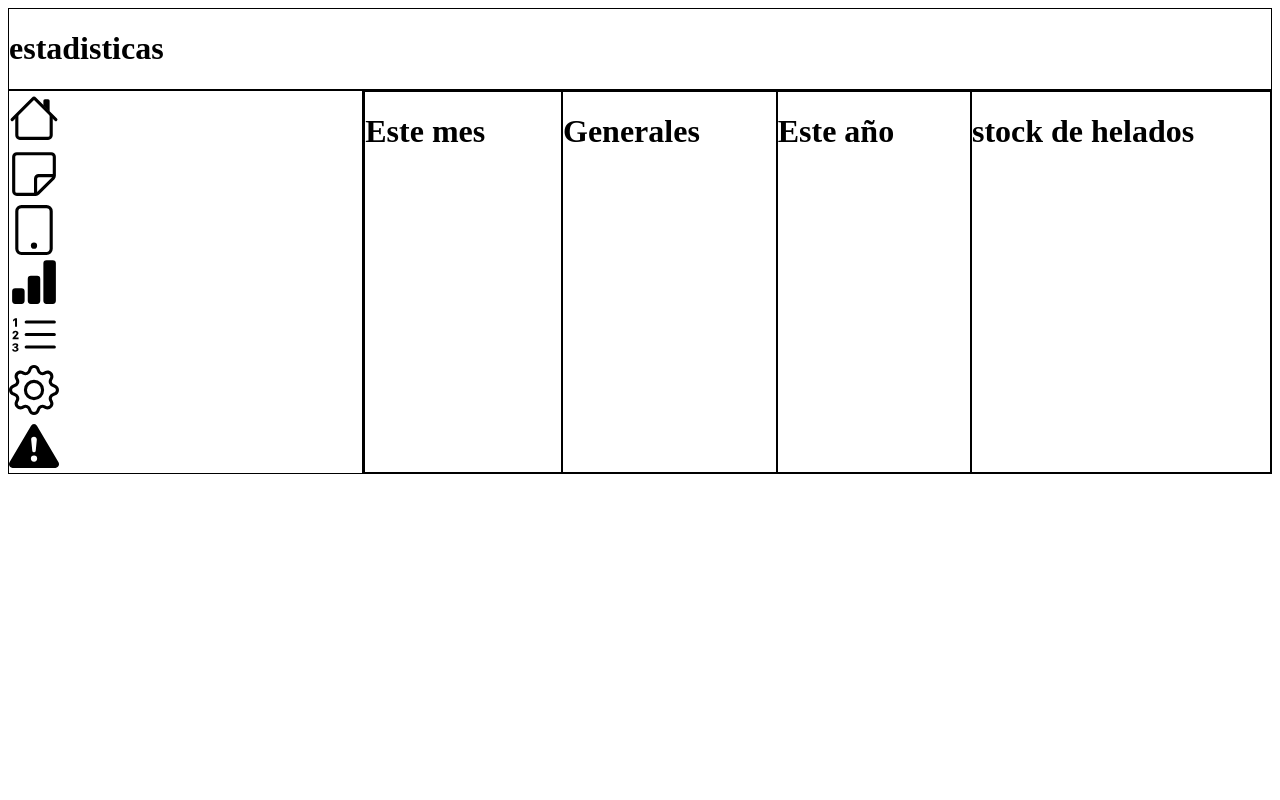
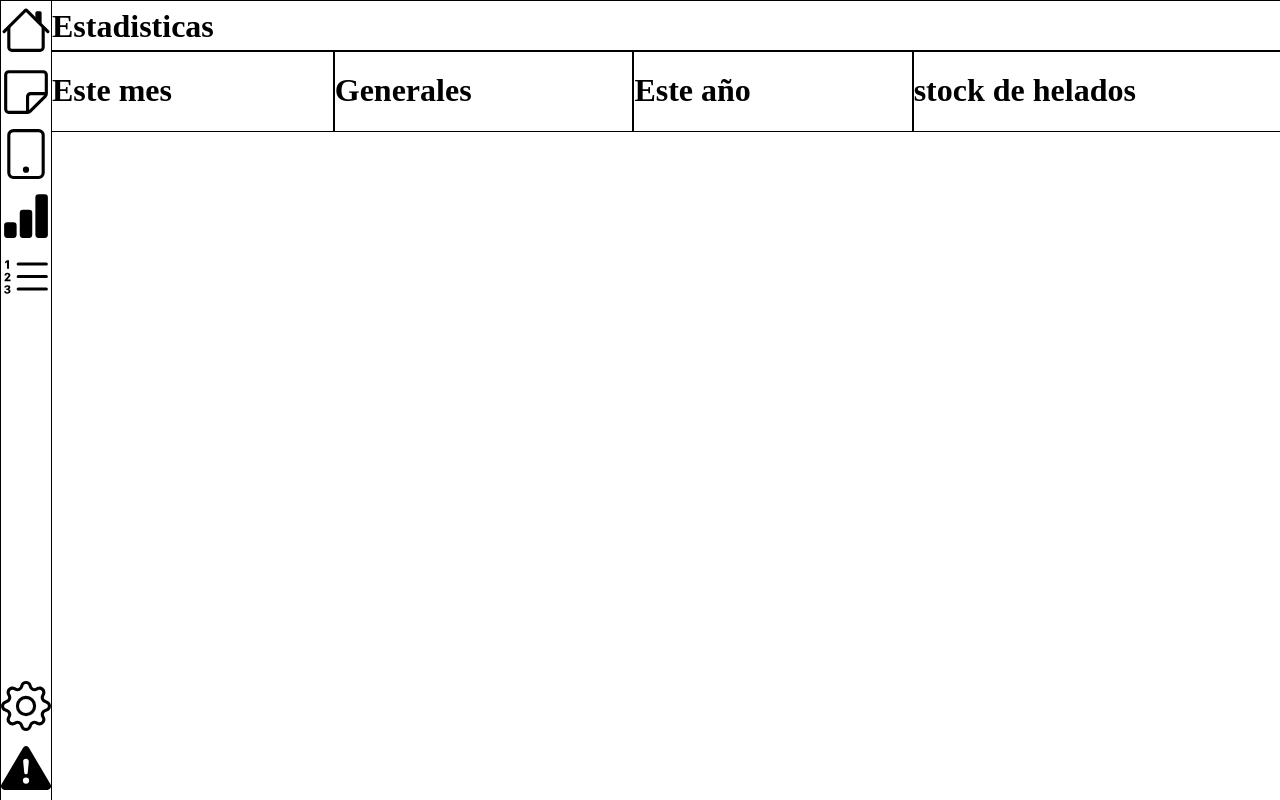
Before and after one commit to SoloFausto/El-Comerciante, a PHP site: page /estadisticas.php in a window 1280 px wide. Run offline with PHP 8.4, Linux system fonts and the light colour scheme; some libraries are stand-ins or nearby versions.

Commit message:
Update estadisticas.php

```diff
--- a/view/dolcezzainterfaces/personal/estadisticas/estadisticas.php
+++ b/view/dolcezzainterfaces/personal/estadisticas/estadisticas.php
@@ -11,7 +11,7 @@
 
 <body>
 <div class="title">
-    <h1>estadisticas</h1>
+    <h1>Estadisticas</h1>
   </div>
 <div class="page">
 <div class="content">
@@ -24,79 +24,108 @@
   <div class="icon">
     <a href="inicio.php">
     <div>
-      <svg xmlns="http://www.w3.org/2000/svg" width="50" height="54" fill="black" class="bi bi-house" viewBox="0 0 16 16">
+      <svg xmlns="http://www.w3.org/2000/svg" width="50" height="58" fill="black" class="bi bi-house" viewBox="0 0 16 16">
         <path fill-rule="evenodd" d="M2 13.5V7h1v6.5a.5.5 0 0 0 .5.5h9a.5.5 0 0 0 .5-.5V7h1v6.5a1.5 1.5 0 0 1-1.5 1.5h-9A1.5 1.5 0 0 1 2 13.5zm11-11V6l-2-2V2.5a.5.5 0 0 1 .5-.5h1a.5.5 0 0 1 .5.5z"/>
         <path fill-rule="evenodd" d="M7.293 1.5a1 1 0 0 1 1.414 0l6.647 6.646a.5.5 0 0 1-.708.708L8 2.207 1.354 8.854a.5.5 0 1 1-.708-.708L7.293 1.5z"/>
       </svg>
 
     </div>
+    </a>
   </div>
 
   <div class="icon">
     <a href="../comandas/comanda.php">
-    <div class="notes">
-      <svg xmlns="http://www.w3.org/2000/svg" width="50" height="auto" fill="black" class="bi bi-sticky" viewBox="0 0 16 16">
+    <div>
+      <svg xmlns="http://www.w3.org/2000/svg" width="50" height="58" fill="black" class="bi bi-sticky" viewBox="0 0 16 16">
         <path d="M2.5 1A1.5 1.5 0 0 0 1 2.5v11A1.5 1.5 0 0 0 2.5 15h6.086a1.5 1.5 0 0 0 1.06-.44l4.915-4.914A1.5 1.5 0 0 0 15 8.586V2.5A1.5 1.5 0 0 0 13.5 1h-11zM2 2.5a.5.5 0 0 1 .5-.5h11a.5.5 0 0 1 .5.5V8H9.5A1.5 1.5 0 0 0 8 9.5V14H2.5a.5.5 0 0 1-.5-.5v-11zm7 11.293V9.5a.5.5 0 0 1 .5-.5h4.293L9 13.793z"/>
       </svg>
+    </div>
+    </a>
+  </div>
 
-  </div>
   <div class="icon">
+    <div>
     <a href="../dispositivosVinculados/dispositivos.php">
-      <svg xmlns="http://www.w3.org/2000/svg" width="50" height="auto" fill="black" class="bi bi-tablet" viewBox="0 0 16 16">
+      <svg xmlns="http://www.w3.org/2000/svg" width="50" height="58" fill="black" class="bi bi-tablet" viewBox="0 0 16 16">
         <path d="M12 1a1 1 0 0 1 1 1v12a1 1 0 0 1-1 1H4a1 1 0 0 1-1-1V2a1 1 0 0 1 1-1h8zM4 0a2 2 0 0 0-2 2v12a2 2 0 0 0 2 2h8a2 2 0 0 0 2-2V2a2 2 0 0 0-2-2H4z"/>
         <path d="M8 14a1 1 0 1 0 0-2 1 1 0 0 0 0 2z"/>
       </svg>
       </div>
+      </a>
+  </div>
+
   <div class="icon">
     <a href="../estadisticas/estadisticas.php">
-    <div class="estadisticas1">
-    <svg xmlns="http://www.w3.org/2000/svg" width="50" height="auto" fill="black" class="bi bi-bar-chart-fill" viewBox="0 0 16 16">
+    <div>
+    <svg xmlns="http://www.w3.org/2000/svg" width="50" height="58" fill="black" class="bi bi-bar-chart-fill" viewBox="0 0 16 16">
       <path d="M1 11a1 1 0 0 1 1-1h2a1 1 0 0 1 1 1v3a1 1 0 0 1-1 1H2a1 1 0 0 1-1-1v-3zm5-4a1 1 0 0 1 1-1h2a1 1 0 0 1 1 1v7a1 1 0 0 1-1 1H7a1 1 0 0 1-1-1V7zm5-5a1 1 0 0 1 1-1h2a1 1 0 0 1 1 1v12a1 1 0 0 1-1 1h-2a1 1 0 0 1-1-1V2z"/>
     </svg>
     </div>
+    </a>
+  </div>
+
   <div class="icon">
     <a href="#">
-    <div class="comandas1">
-    <svg xmlns="http://www.w3.org/2000/svg" width="50" height="50" fill="black" class="bi bi-list-ol" viewBox="0 0 16 16">
+    <div>
+    <svg xmlns="http://www.w3.org/2000/svg" width="50" height="58" fill="black" class="bi bi-list-ol" viewBox="0 0 16 16">
       <path fill-rule="evenodd" d="M5 11.5a.5.5 0 0 1 .5-.5h9a.5.5 0 0 1 0 1h-9a.5.5 0 0 1-.5-.5zm0-4a.5.5 0 0 1 .5-.5h9a.5.5 0 0 1 0 1h-9a.5.5 0 0 1-.5-.5zm0-4a.5.5 0 0 1 .5-.5h9a.5.5 0 0 1 0 1h-9a.5.5 0 0 1-.5-.5z"/>
       <path d="M1.713 11.865v-.474H2c.217 0 .363-.137.363-.317 0-.185-.158-.31-.361-.31-.223 0-.367.152-.373.31h-.59c.016-.467.373-.787.986-.787.588-.002.954.291.957.703a.595.595 0 0 1-.492.594v.033a.615.615 0 0 1 .569.631c.003.533-.502.8-1.051.8-.656 0-1-.37-1.008-.794h.582c.008.178.186.306.422.309.254 0 .424-.145.422-.35-.002-.195-.155-.348-.414-.348h-.3zm-.004-4.699h-.604v-.035c0-.408.295-.844.958-.844.583 0 .96.326.96.756 0 .389-.257.617-.476.848l-.537.572v.03h1.054V9H1.143v-.395l.957-.99c.138-.142.293-.304.293-.508 0-.18-.147-.32-.342-.32a.33.33 0 0 0-.342.338v.041zM2.564 5h-.635V2.924h-.031l-.598.42v-.567l.629-.443h.635V5z"/>
     </svg>
     </div>
+    </a>
+  </div>
+  <div class="empty"></div>
   <div class="icon">
     <a href="#">
-    <div class="settings">
-    <svg xmlns="http://www.w3.org/2000/svg" width="50" height="auto" fill="black" class="bi bi-gear" viewBox="0 0 16 16">
+    <div>
+    <svg xmlns="http://www.w3.org/2000/svg" width="50" height="58" fill="black" class="bi bi-gear" viewBox="0 0 16 16">
       <path d="M8 4.754a3.246 3.246 0 1 0 0 6.492 3.246 3.246 0 0 0 0-6.492zM5.754 8a2.246 2.246 0 1 1 4.492 0 2.246 2.246 0 0 1-4.492 0z"/>
       <path d="M9.796 1.343c-.527-1.79-3.065-1.79-3.592 0l-.094.319a.873.873 0 0 1-1.255.52l-.292-.16c-1.64-.892-3.433.902-2.54 2.541l.159.292a.873.873 0 0 1-.52 1.255l-.319.094c-1.79.527-1.79 3.065 0 3.592l.319.094a.873.873 0 0 1 .52 1.255l-.16.292c-.892 1.64.901 3.434 2.541 2.54l.292-.159a.873.873 0 0 1 1.255.52l.094.319c.527 1.79 3.065 1.79 3.592 0l.094-.319a.873.873 0 0 1 1.255-.52l.292.16c1.64.893 3.434-.902 2.54-2.541l-.159-.292a.873.873 0 0 1 .52-1.255l.319-.094c1.79-.527 1.79-3.065 0-3.592l-.319-.094a.873.873 0 0 1-.52-1.255l.16-.292c.893-1.64-.902-3.433-2.541-2.54l-.292.159a.873.873 0 0 1-1.255-.52l-.094-.319zm-2.633.283c.246-.835 1.428-.835 1.674 0l.094.319a1.873 1.873 0 0 0 2.693 1.115l.291-.16c.764-.415 1.6.42 1.184 1.185l-.159.292a1.873 1.873 0 0 0 1.116 2.692l.318.094c.835.246.835 1.428 0 1.674l-.319.094a1.873 1.873 0 0 0-1.115 2.693l.16.291c.415.764-.42 1.6-1.185 1.184l-.291-.159a1.873 1.873 0 0 0-2.693 1.116l-.094.318c-.246.835-1.428.835-1.674 0l-.094-.319a1.873 1.873 0 0 0-2.692-1.115l-.292.16c-.764.415-1.6-.42-1.184-1.185l.159-.291A1.873 1.873 0 0 0 1.945 8.93l-.319-.094c-.835-.246-.835-1.428 0-1.674l.319-.094A1.873 1.873 0 0 0 3.06 4.377l-.16-.292c-.415-.764.42-1.6 1.185-1.184l.292.159a1.873 1.873 0 0 0 2.692-1.115l.094-.319z"/>
     </svg>
     </div>
+    </a>
+  </div>
   <div class="icon">
     <a href="#">
-    <svg xmlns="http://www.w3.org/2000/svg" width="50" height="auto" fill="black" class="bi bi-exclamation-triangle-fill" viewBox="0 0 16 16">
+      <div>
+    <svg xmlns="http://www.w3.org/2000/svg" width="50" height="58" fill="black" class="bi bi-exclamation-triangle-fill" viewBox="0 0 16 16">
       <path d="M8.982 1.566a1.13 1.13 0 0 0-1.96 0L.165 13.233c-.457.778.091 1.767.98 1.767h13.713c.889 0 1.438-.99.98-1.767L8.982 1.566zM8 5c.535 0 .954.462.9.995l-.35 3.507a.552.552 0 0 1-1.1 0L7.1 5.995A.905.905 0 0 1 8 5zm.002 6a1 1 0 1 1 0 2 1 1 0 0 1 0-2z"/>
     </svg>
+    </div>
+    </a>
   </div>
 
 </div>
 
 
 <style>
+  .empty{
+    height:50vh;
+    width:50px;
+  }
   .title{
     display: flex;
+    align-items: center;
     border:1px solid black;
+    width: 97.4vw;
+    position: fixed;
+    height: 50px;
+    left: 51px;
+    top: 0px;
   }
   .page{
-    display: flex;
-    flex-direction: row-reverse;
 
   }
   .navbar{
+    position:fixed;
     border:1px solid black;
     width: fit-content;
-    flex:auto;
+    flex: 0 1 0;
     flex-direction: column;
     display: flex;
-
+    bottom: -2px;
+    left: 0px;
+    height: 100vh;
 
   }
   .icon{
@@ -104,17 +133,29 @@
     flex: auto;
     display: flex;
     width:auto;
-
-
+    filter: invert(0%) sepia(100%) saturate(0%) hue-rotate(0deg) brightness(100%) contrast(100%);
   }
-  .warning{
-
+  svg:hover{
+    flex-direction: column;
+    flex: auto;
+    display: flex;
+    width:auto;
+    filter: invert(100%) sepia(0%) saturate(0%) hue-rotate(305deg) brightness(101%) contrast(102%);
+    }
+  .icon:hover{
+    background-color: black;
+  }
+  .a_icon{
+    height: 54px;
   }
   .content{
-    border:1px solid black;
     display: flex;
     flex: auto;
     flex-direction: row;
+    position: fixed;
+    left: 51px;
+    width: 97.4vw;
+    top:50px;
     }
     .stat{
       flex:auto;
```
Lines whose indentation alone changed are shown as unchanged.
